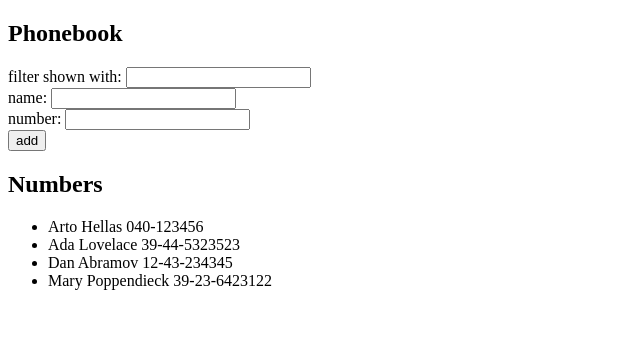
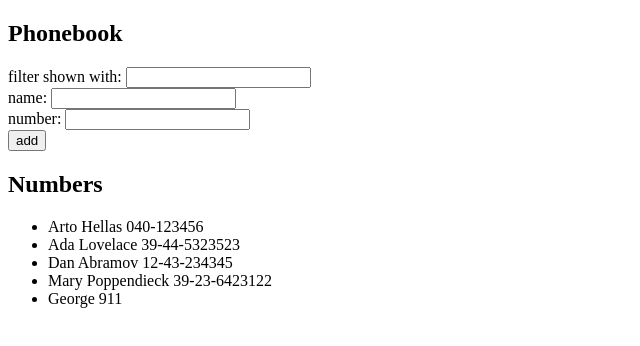
Before and after one commit to GeorgeHarutyunyan/MOOC-Full-Stack-Exercises, a React (Create React App) app: page / in a window 1280 px wide. Shown: the top 346 px of the page, without its empty margins (0-640 px from the left). Built offline with nearby package versions, Linux system fonts and the light colour scheme; data requests are answered from the project's data file.

Commit message:
part 2.15 complete - removed Note.js

```diff
--- a/db.json
+++ b/db.json
@@ -1,5 +1,5 @@
 {
-"persons":[
+  "persons": [
     {
       "name": "Arto Hellas",
       "number": "040-123456",
@@ -19,6 +19,11 @@
       "name": "Mary Poppendieck",
       "number": "39-23-6423122",
       "id": 4
+    },
+    {
+      "name": "George",
+      "number": "911",
+      "id": 5
     }
   ]
 }
--- a/src/App.js
+++ b/src/App.js
@@ -40,6 +40,10 @@ const App = () => {
 			window.alert(`${newName} is already in the phonebook `)
 		}
 		else {
+			axios.post('http://localhost:3001/persons',newPerson)
+			.then(response => {
+				console.log(response)
+			})
 			setPersons(persons.concat(newPerson))
 			setNewName('')
 			setNewNumber('')
```
Also changed, not shown: src/components/Note.js (deleted, +0 -9 lines). Lines whose indentation alone changed are shown as unchanged.
